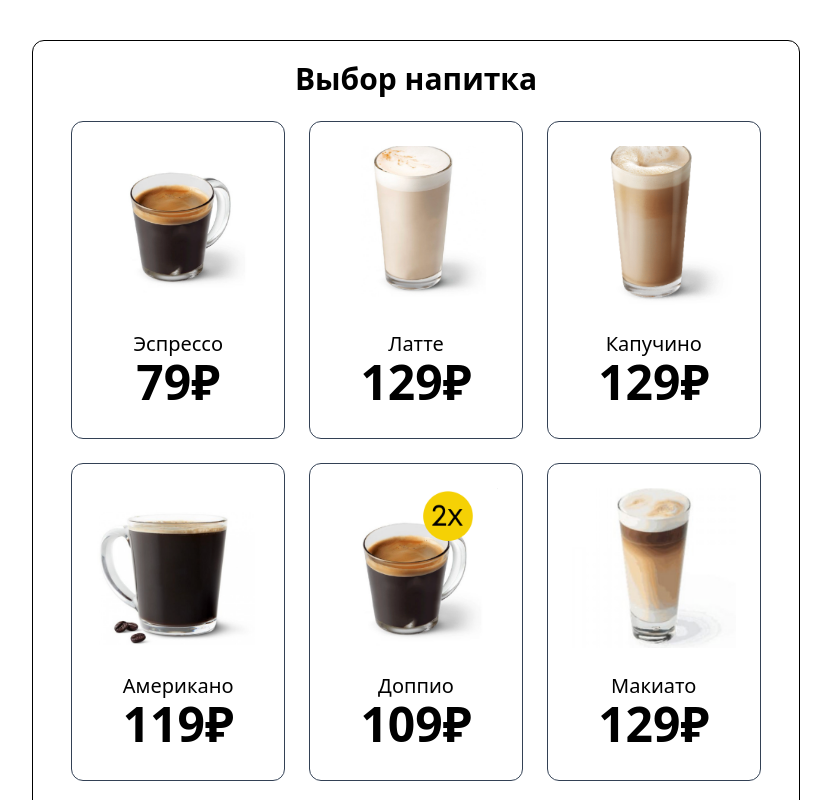
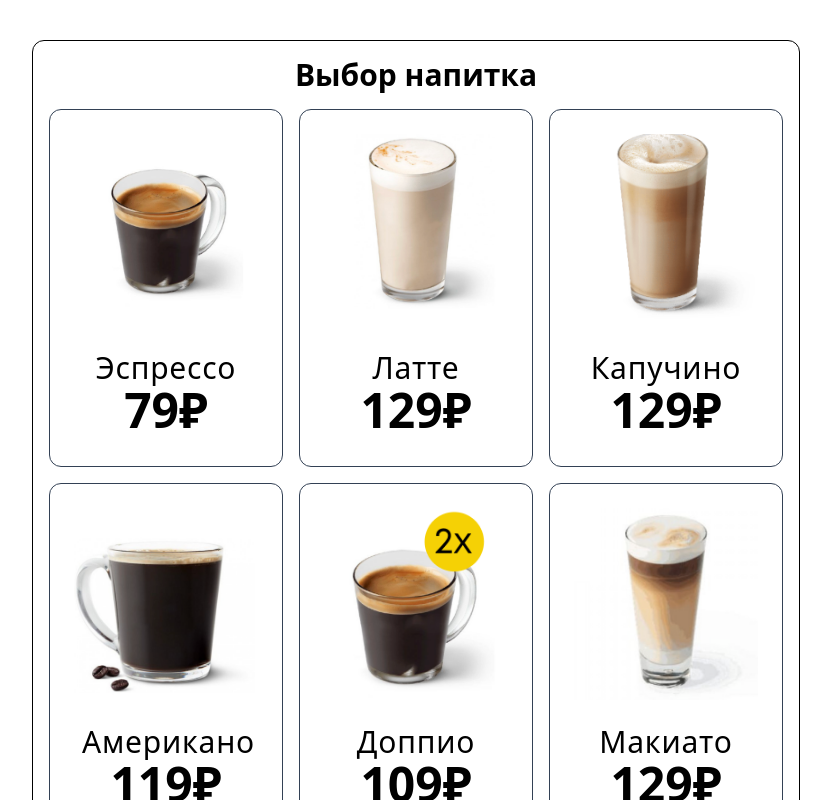
Before and after one commit to Wosten01/coffee-vending-machine, a React (Vite) app: page /cash in a window 1280 px wide. Shown: the top 800 px of the page, without its empty margins (224-1055 px from the left). Built offline with nearby package versions, Linux system fonts and the light colour scheme.

Commit message:
Improve product screen 2.

```diff
--- a/src/components/pages/PaymentMenu.tsx
+++ b/src/components/pages/PaymentMenu.tsx
@@ -3,7 +3,7 @@ import { useDispatch, useSelector } from 'react-redux';
 import { setPaymentMethod } from '../../store/appSlice';
 import { RootState } from '../../store';
 import emulator from '../../core/emulator';
-import products from '../../data/products';
+import { coffee as products } from '../../data/products';
 
 function PaymentMenu() {
   const dispatch = useDispatch();
--- a/src/components/pages/ProductsMenu/ProductCard.tsx
+++ b/src/components/pages/ProductsMenu/ProductCard.tsx
@@ -7,18 +7,21 @@ interface ProductCardProps {
 
 function ProductCard({ product, onSelect }: ProductCardProps) {
   return (
+    <main className="bg-white rounded-xl border-slate-700 border overflow-hidden cursor-pointer hover:shadow-xl transition-shadow duration-300">
       <div
         key={product.id}
-      className="bg-white rounded-xl border-slate-700 border overflow-hidden cursor-pointer hover:shadow-xl transition-shadow duration-300 p-4"
+        className="p-4"
         onClick={() => onSelect(product.id)}
       >
         <img
           src={product.image}
           alt={product.name}
-        className="w-full h-44 object-cover p-2"
+          className="w-full h-52 object-cover p-2"
         />
         <div className="p-4">
-        <h2 className="text-xl font-thin text-center">{product.name}</h2>
+          <h2 className="text-3xl font-thin text-center tracking-wide">
+            {product.name}
+          </h2>
           <div className="flex justify-center items-center">
             <span className="text-5xl font-semibold text-center">
               {product.price.toFixed(0)}₽
@@ -26,6 +29,7 @@ function ProductCard({ product, onSelect }: ProductCardProps) {
           </div>
         </div>
       </div>
+    </main>
   );
 }
 
--- a/src/components/pages/ProductsMenu/ProductsWrapper.tsx
+++ b/src/components/pages/ProductsMenu/ProductsWrapper.tsx
@@ -16,7 +16,7 @@ function ProductsWrapper({ products }: ProductsWrapperProps) {
 
   return (
     <section className="overflow-auto">
-      <main className="w-full max-w-4xl grid grid-cols-1 sm:grid-cols-2 md:grid-cols-3 gap-6 ">
+      <main className="w-full  grid grid-cols-1 sm:grid-cols-2 md:grid-cols-3 gap-4 ">
         {products.map((product) => (
           <ProductCard
             key={product.id}
--- a/src/components/pages/ProductsMenu/index.tsx
+++ b/src/components/pages/ProductsMenu/index.tsx
@@ -1,10 +1,10 @@
-import coffee from '../../../data/products';
+import { coffee } from '../../../data/products';
 import ProductsWrapper from './ProductsWrapper';
 
 function ProductsMenu() {
   return (
-    <div className="p-5 w-full h-full flex flex-col items-center">
-      <h1 className="text-3xl font-bold mb-6">Выбор напитка</h1>
+    <div className="p-4 w-full h-full flex flex-col items-center gap-4">
+      <h1 className="text-3xl font-bold">Выбор напитка</h1>
       <ProductsWrapper products={coffee}></ProductsWrapper>
     </div>
   );
--- a/src/data/products.ts
+++ b/src/data/products.ts
@@ -5,7 +5,7 @@ export type Product = {
   image: string;
 };
 
-const coffee: Product[] = [
+export const coffee: Product[] = [
   {
     id: 1,
     name: 'Эспрессо',
@@ -42,42 +42,4 @@ const coffee: Product[] = [
     price: 129,
     image: './src/assets/coffee/macchiato.png',
   },
-  {
-    id: 6,
-    name: 'Макиато',
-    price: 129,
-    image: './src/assets/coffee/macchiato.png',
-  },
-  {
-    id: 6,
-    name: 'Макиато',
-    price: 129,
-    image: './src/assets/coffee/macchiato.png',
-  },
-  {
-    id: 6,
-    name: 'Макиато',
-    price: 129,
-    image: './src/assets/coffee/macchiato.png',
-  },
-  {
-    id: 6,
-    name: 'Макиато',
-    price: 129,
-    image: './src/assets/coffee/macchiato.png',
-  },
-  {
-    id: 6,
-    name: 'Макиато',
-    price: 129,
-    image: './src/assets/coffee/macchiato.png',
-  },
-  {
-    id: 6,
-    name: 'Макиато',
-    price: 129,
-    image: './src/assets/coffee/macchiato.png',
-  },
 ];
-
-export default coffee;
```
Also changed, not shown: eslint.config.js (+1 -7 lines), 1 other file (tests, documents, lock files or other folders). Lines whose indentation alone changed are shown as unchanged.
